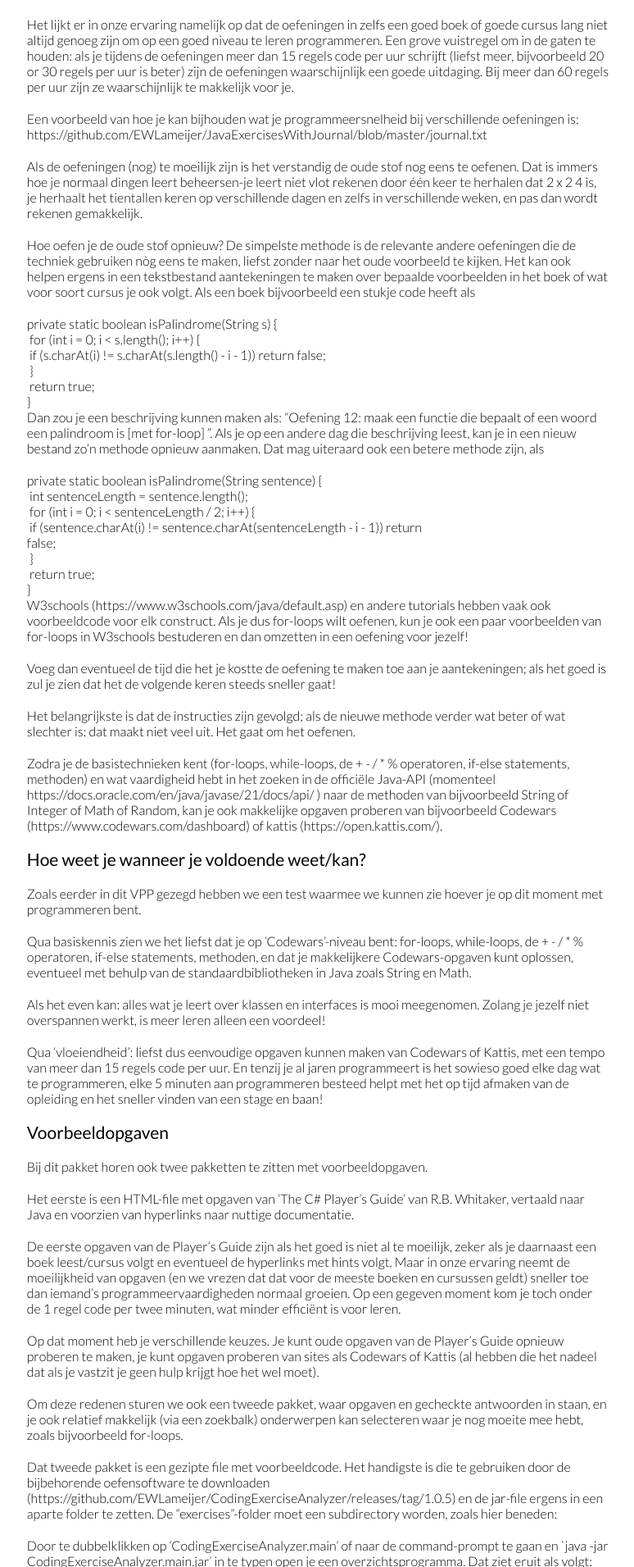
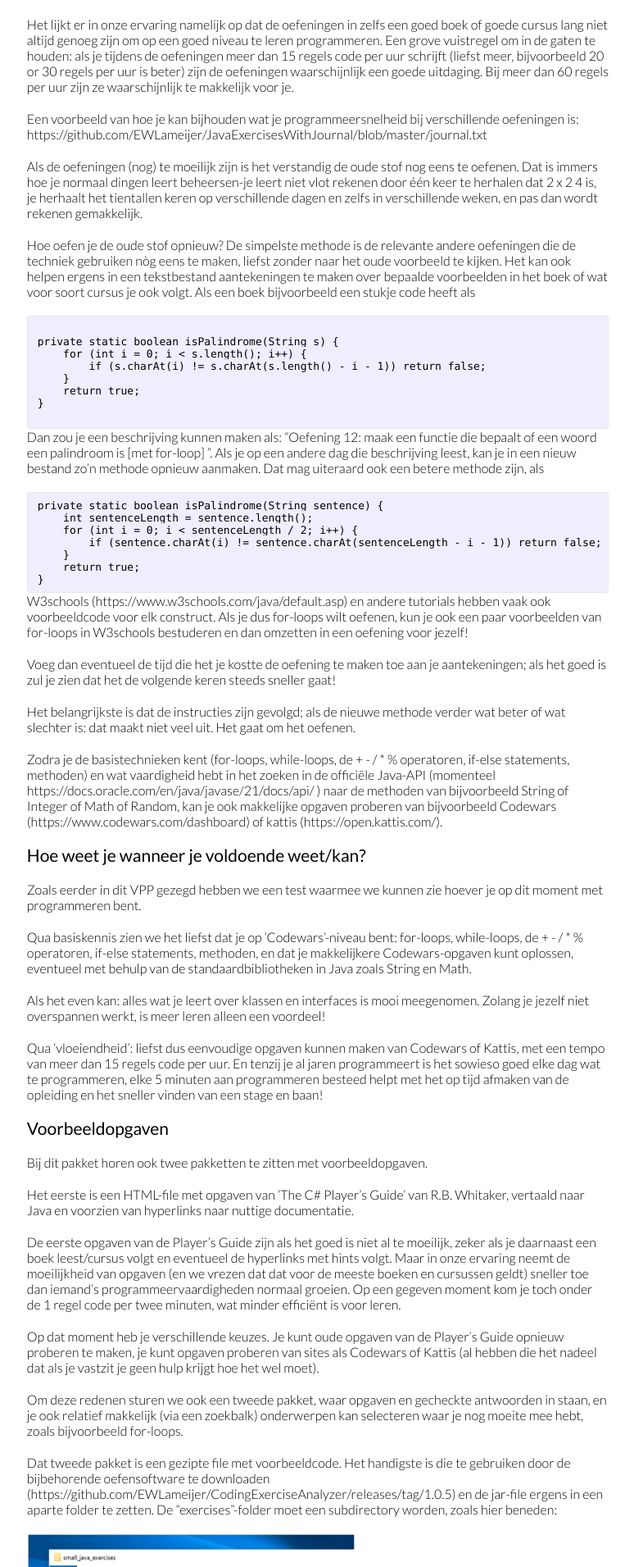
Before and after one commit to ITvitae/itvitae.github.io, a Jekyll site: the page built from docs/orientatie-java.md, in a window 1280 px wide. Shown: the part 3089-5000 px from the top of the page at 82% size, without its empty margins (252-1026 px from the left). Built offline with Jekyll 4.4.1, drawn with Linux system fonts in a browser that asks for light colours.

Commit message:
Now with clearer code

````diff
--- a/docs/assets/css/style.scss
+++ b/docs/assets/css/style.scss
@@ -190,3 +190,26 @@ nav {
         padding-top: 1em;
     }
 }
+
+pre, code {
+  font-family: Consolas, "Courier New";
+  font-size: 13px;
+  border: 1px solid #e8e8e8;
+  border-radius: 3px;
+  background-color: #eef;
+}
+
+code {
+  padding: 1px 5px;
+}
+
+pre {
+  padding: 8px 12px;
+  overflow-x: auto;
+}
+
+pre > code {
+  border:0;
+  padding-right: 0;
+  padding-left: 0;
+}
--- a/docs/orientatie-java.md
+++ b/docs/orientatie-java.md
@@ -94,25 +94,29 @@ en pas dan wordt rekenen gemakkelijk.
 
 Hoe oefen je de oude stof opnieuw? De simpelste methode is de relevante andere oefeningen die de techniek gebruiken nòg eens te maken, liefst zonder naar het oude voorbeeld te kijken. Het kan ook helpen ergens in een tekstbestand aantekeningen te maken over bepaalde voorbeelden in het boek
 of wat voor soort cursus je ook volgt. Als een boek bijvoorbeeld een stukje code heeft als
-```
+
+<pre>
+<code>
 private static boolean isPalindrome(String s) {
- for (int i = 0; i < s.length(); i++) {
- if (s.charAt(i) != s.charAt(s.length() - i - 1)) return false;
- }
- return true;
+    for (int i = 0; i < s.length(); i++) {
+        if (s.charAt(i) != s.charAt(s.length() - i - 1)) return false;
+    }
+    return true;
 }
-```
+</code>
+</pre>
+
 Dan zou je een beschrijving kunnen maken als: “Oefening 12: maak een functie die bepaalt of een woord een palindroom is [met for-loop] ”. Als je op een andere dag die beschrijving leest, kan je in een nieuw bestand zo'n methode opnieuw aanmaken. Dat mag uiteraard ook een betere methode zijn, als
-```
+
+~~~
 private static boolean isPalindrome(String sentence) {
- int sentenceLength = sentence.length();
- for (int i = 0; i < sentenceLength / 2; i++) {
- if (sentence.charAt(i) != sentence.charAt(sentenceLength - i - 1)) return
-false;
- }
- return true;
+    int sentenceLength = sentence.length();
+    for (int i = 0; i < sentenceLength / 2; i++) {
+        if (sentence.charAt(i) != sentence.charAt(sentenceLength - i - 1)) return false;
+    }
+    return true;
 }
-```
+~~~
 
 W3schools (https://www.w3schools.com/java/default.asp) en andere tutorials hebben vaak ook voorbeeldcode voor elk construct. Als je dus for-loops wilt oefenen, kun je ook een paar voorbeelden van for-loops in W3schools bestuderen en dan omzetten in een oefening voor jezelf!
 
@@ -149,12 +153,15 @@ Dat tweede pakket is een gezipte file met voorbeeldcode. Het handigste is die te
 (https://github.com/EWLameijer/CodingExerciseAnalyzer/releases/tag/1.0.5) en de jar-file ergens in een aparte folder te zetten. De “exercises"-folder moet een subdirectory worden, zoals hier
 beneden:
 
+<img src="/assets/images/java_codingexercises_screenshot1.jpg" width=400 height=175 />
 
 Door te dubbelklikken op ‘CodingExerciseAnalyzer.main’ of naar de command-prompt te gaan en `java -jar CodingExerciseAnalyzer.main.jar’ in te typen open je een overzichtsprogramma. Dat ziet eruit als volgt:
 
+<img src="/assets/images/coding-exerciser2.jpg" width=600 height=600 />
 
 Aan de linkerkant staat een nummer (het aantal regels van een mogelijke oplossing). Een vuistregel voor een oefening is dat je twee keer zoveel minuten neemt als het aantal regels. Bij de eerste opgave, 5 regels, zet je dus je mobiel of keukenwekker op 10 minuten. Je opent IntelliJ, en dubbelklikt op de rij, dan krijg je een beschrijving te zien, zoals hieronder.
 
+<img src="/assets/images/coding-exerciser-3.jpg" width=600 height=600 />
 
 Dan ga je in IntelliJ aan de slag om het probleem op te lossen. Als je klaar bent (of de tijd om is, zelfs als je dan nog niet klaar bent), klik je op “Show a Solution” en check je hoe je het (ook) had kunnen oplossen. Jouw oplossing hoeft zeker niet hetzelfde te zijn als de gegeven oplossing, zolang hij maar werkt, maar het bestuderen van (ook) andermans oplossingen helpt je een soort catalogus van programmeerpatronen in je hersenen op te slaan die je later bij grotere en ingewikkeldere taken kunt hergebruiken.
 
````
Also changed, not shown: docs/orientatie.md (+1 -0 lines).
